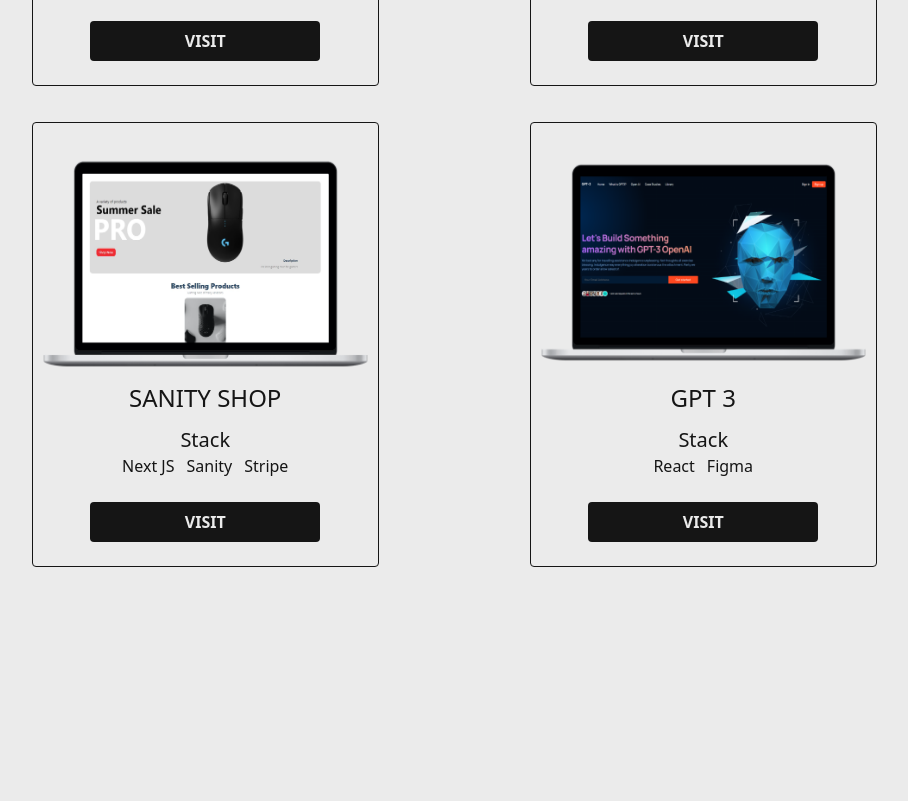
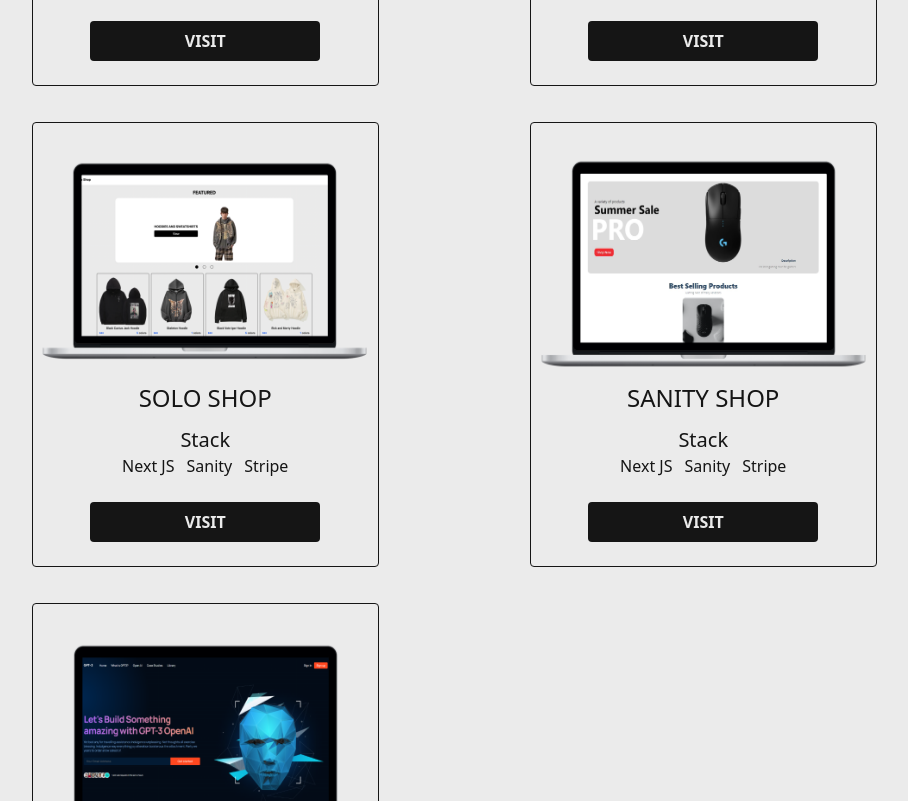
Before and after one commit to mathiaschevez/portfolio, a Next.js app: page / in a window 1280 px wide. Shown: the part 1240-2041 px from the top of the page, without its empty margins (128-1036 px from the left). Built offline with nearby package versions, Linux system fonts and the light colour scheme.

Commit message:
adding a project

```diff
--- a/constants/constants.js
+++ b/constants/constants.js
@@ -18,13 +18,22 @@
     id: 1,
   },
   {
+    title: 'SOLO SHOP',
+    description: 'Solo Shop is an ecommerce shop for selling hoodie. It was built with NextJS and Tailwind CSS for styling. The website will go live soon and make transactions using Stripe.',
+    image: '/images/hoodieShopMockup.png',
+    tags: ['Next JS', 'Sanity', 'Stripe'],
+    source: 'https://soloshop.vercel.app',
+    visit: 'https://soloshop.vercel.app',
+    id: 2,
+  },
+  {
     title: 'SANITY SHOP',
-    description: "Sanity Shop is an ecommerce shop for selling gaming mice. Although the website is in sandbox mode, it is completely capable of making safe credit card transactions with the help of Stripe.",
+    description: "Sanity Shop is another ecommerce shop for selling gaming mice. Although the website is in sandbox mode, it is completely capable of making safe credit card transactions with the help of Stripe.",
     image: '/images/sanity-shop-mockup.png',
     tags: ['Next JS', 'Sanity', 'Stripe'],
     source: 'https://sanity-mouse-shop-5d5shlppq-mathiaschevez.vercel.app/',
     visit: 'https://sanity-mouse-shop-5d5shlppq-mathiaschevez.vercel.app/',
-    id: 2,
+    id: 3,
   },
   {
     title: 'GPT 3',
@@ -33,6 +42,6 @@
     tags: ['React', 'Figma'],
     source: 'https://solotechgpt3.netlify.app',
     visit: 'https://solotechgpt3.netlify.app',
-    id: 3,
+    id: 4,
   },
 ];
```
Also changed, not shown: public/images/hoodieShopMockup.png (added).
